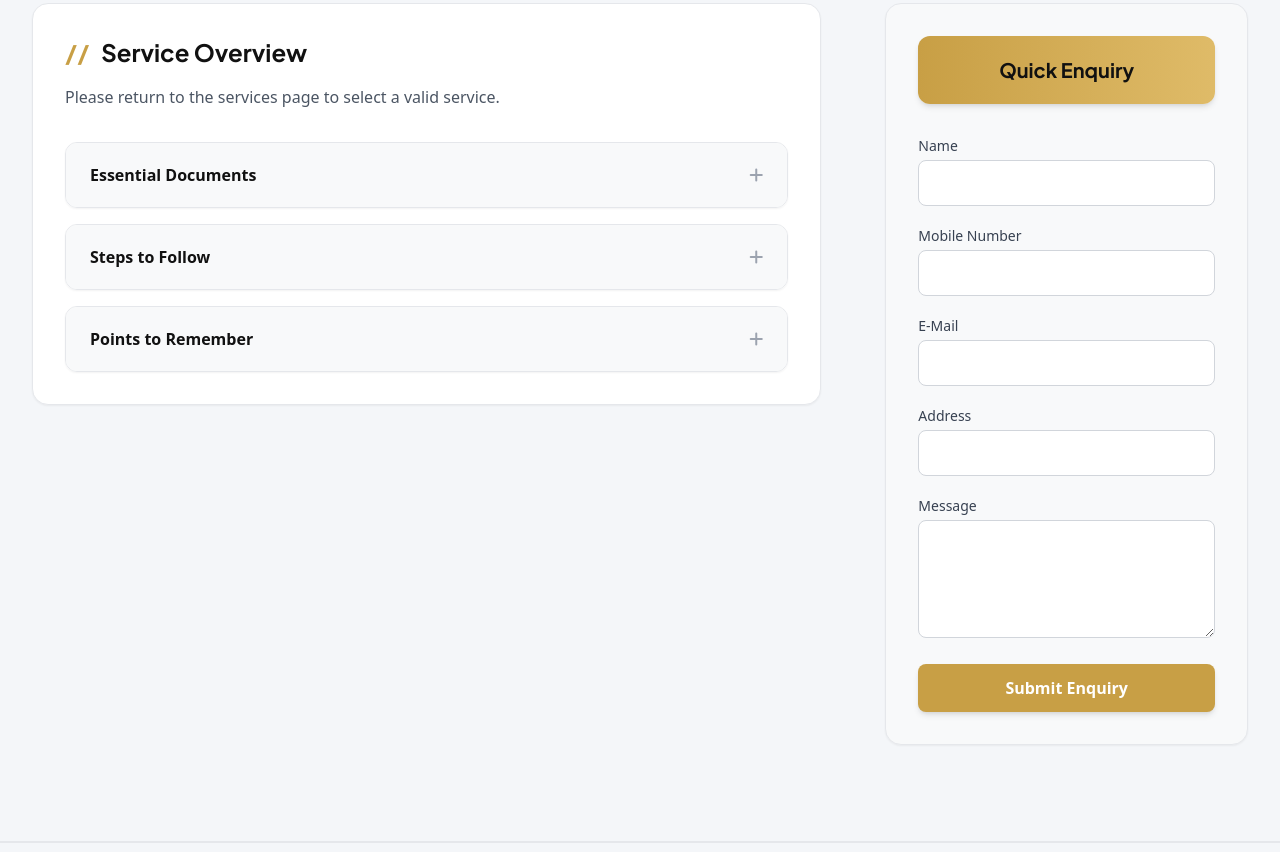
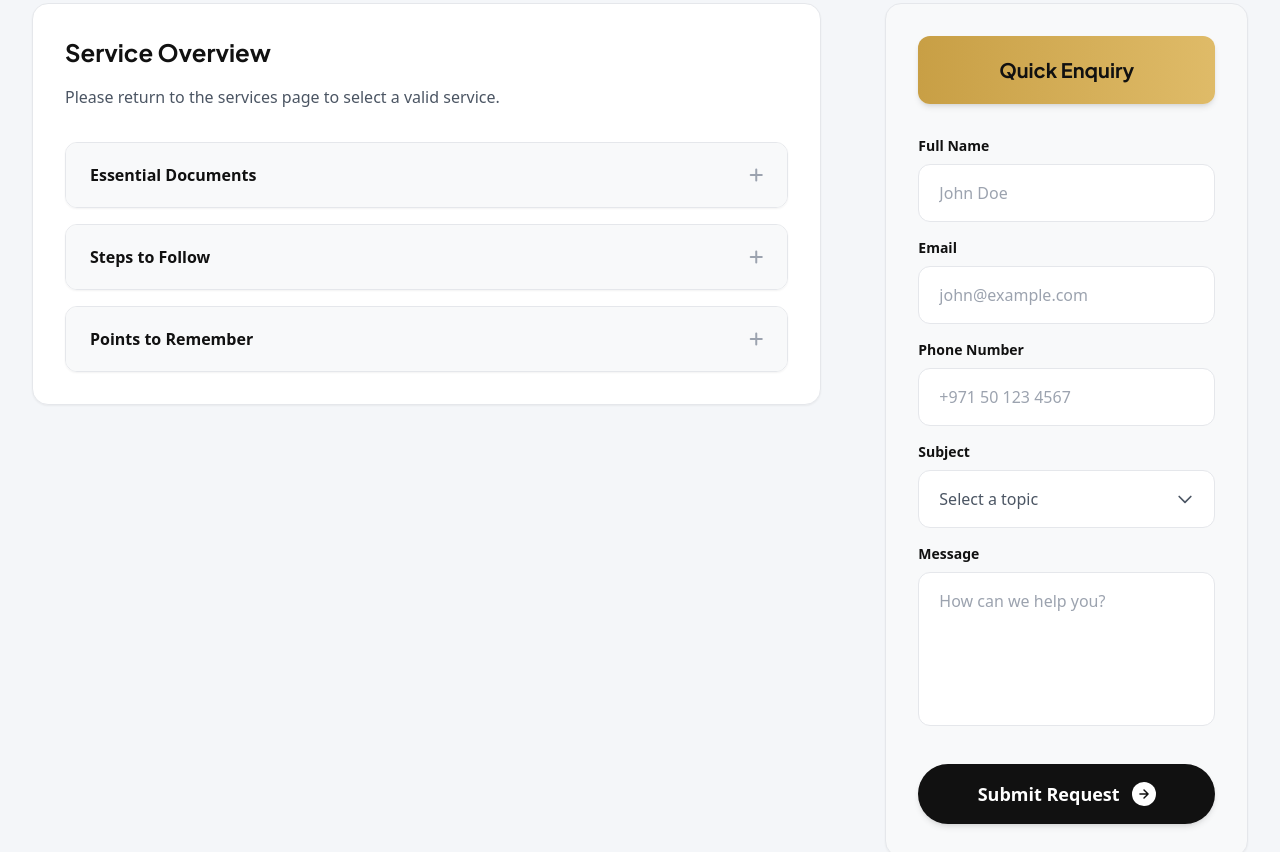
Before and after one commit to Ajnasthayyil/Al-Reiad-Project, a plain HTML site: page service-details.html in a window 1280 px wide. Shown: the part 298-1150 px from the top of the page. Drawn offline with nearby package versions, Linux system fonts and the light colour scheme.

Commit message:
Remove gold // prefix from service subtitle

```diff
--- a/service-details.html
+++ b/service-details.html
@@ -111,7 +111,7 @@
  <div class="lg:col-span-2 space-y-8 afu2">
  <div class="bg-white p-8 rounded-2xl shadow-sm border border-gray-200">
  <h2 class="text-2xl font-bold text-[#111111] mb-4 flex items-center gap-3">
- <span class="text-[#c89f45]">//</span> <span id="service-subtitle">Service Overview</span>
+ <span id="service-subtitle">Service Overview</span>
  </h2>
  <p id="service-desc" class="text-gray-600 leading-relaxed mb-8">
  Loading details...
@@ -168,38 +168,56 @@
  <h3 class="font-display font-bold text-xl">Quick Enquiry</h3>
  </div>
 
- <form class="space-y-5" onsubmit="event.preventDefault(); alert('Thank you for your enquiry. We will contact you soon.');">
- <div class="grid grid-cols-1 gap-5">
- <div>
- <label class="block text-sm font-medium text-gray-700 mb-1">Name</label>
- <input type="text" class="w-full border border-gray-300 rounded-lg px-4 py-2.5 focus:outline-none focus:border-[#c89f45] focus:ring-1 focus:ring-[#c89f45] transition-colors" required>
- </div>
- <div>
- <label class="block text-sm font-medium text-gray-700 mb-1">Mobile Number</label>
- <input type="text" class="w-full border border-gray-300 rounded-lg px-4 py-2.5 focus:outline-none focus:border-[#c89f45] focus:ring-1 focus:ring-[#c89f45] transition-colors" required>
- </div>
- </div>
+  <form id="contact-form" novalidate class="space-y-6" onsubmit="event.preventDefault(); alert('Thank you for your enquiry. We will contact you soon.');">
+    <div class="space-y-4">
+      <div class="space-y-2">
+        <label for="name" class="block text-sm font-semibold text-[#111111]">Full Name</label>
+        <input id="name" name="name" type="text" placeholder="John Doe" required class="w-full rounded-xl border border-gray-200 px-5 py-4 text-gray-600 focus:border-[#111111] focus:ring-1 focus:ring-[#111111] outline-none transition-all bg-white hover:border-[#111111]/50">
+      </div>
 
- <div class="grid grid-cols-1 gap-5">
- <div>
- <label class="block text-sm font-medium text-gray-700 mb-1">E-Mail</label>
- <input type="email" class="w-full border border-gray-300 rounded-lg px-4 py-2.5 focus:outline-none focus:border-[#c89f45] focus:ring-1 focus:ring-[#c89f45] transition-colors">
- </div>
- <div>
- <label class="block text-sm font-medium text-gray-700 mb-1">Address</label>
- <input type="text" class="w-full border border-gray-300 rounded-lg px-4 py-2.5 focus:outline-none focus:border-[#c89f45] focus:ring-1 focus:ring-[#c89f45] transition-colors">
- </div>
- </div>
+      <div class="space-y-2">
+        <label for="email" class="block text-sm font-semibold text-[#111111]">Email</label>
+        <input id="email" name="email" type="email" placeholder="john@example.com" required class="w-full rounded-xl border border-gray-200 px-5 py-4 text-gray-600 focus:border-[#111111] focus:ring-1 focus:ring-[#111111] outline-none transition-all bg-white hover:border-[#111111]/50">
+      </div>
 
- <div>
- <label class="block text-sm font-medium text-gray-700 mb-1">Message</label>
- <textarea rows="4" class="w-full border border-gray-300 rounded-lg px-4 py-2.5 focus:outline-none focus:border-[#c89f45] focus:ring-1 focus:ring-[#c89f45] transition-colors" required></textarea>
- </div>
+      <div class="space-y-2">
+        <label for="phone" class="block text-sm font-semibold text-[#111111]">Phone Number</label>
+        <input id="phone" name="phone" type="tel" placeholder="+971 50 123 4567" required class="w-full rounded-xl border border-gray-200 px-5 py-4 text-gray-600 focus:border-[#111111] focus:ring-1 focus:ring-[#111111] outline-none transition-all bg-white hover:border-[#111111]/50">
+      </div>
 
- <button type="submit" class="w-full bg-[#c89f45] hover:bg-[#a37e32] text-white font-bold py-3 rounded-lg transition-colors shadow-md mt-2">
- Submit Enquiry
- </button>
- </form>
+      <div class="space-y-2">
+        <label for="subject" class="block text-sm font-semibold text-[#111111]">Subject</label>
+        <div class="relative">
+          <select id="subject" name="subject" required class="w-full rounded-xl border border-gray-200 px-5 py-4 text-gray-600 focus:border-[#111111] focus:ring-1 focus:ring-[#111111] outline-none transition-all bg-white hover:border-[#111111]/50 appearance-none cursor-pointer">
+            <option value="" disabled selected>Select a topic</option>
+            <option>Visa Processing</option>
+            <option>Emirates ID</option>
+            <option>Business Setup</option>
+            <option>Labour &amp; Municipality Services</option>
+            <option>General Enquiry</option>
+            <option>Other</option>
+          </select>
+          <div class="absolute inset-y-0 right-5 flex items-center pointer-events-none text-gray-600">
+            <svg class="w-5 h-5" fill="none" stroke="currentColor" viewBox="0 0 24 24"><path stroke-linecap="round" stroke-linejoin="round" stroke-width="2" d="M19 9l-7 7-7-7"></path></svg>
+          </div>
+        </div>
+      </div>
+
+      <div class="space-y-2">
+        <label for="message" class="block text-sm font-semibold text-[#111111]">Message</label>
+        <textarea id="message" name="message" rows="5" placeholder="How can we help you?" required class="w-full rounded-xl border border-gray-200 px-5 py-4 text-gray-600 focus:border-[#111111] focus:ring-1 focus:ring-[#111111] outline-none transition-all bg-white hover:border-[#111111]/50 resize-none"></textarea>
+      </div>
+
+      <div class="pt-4">
+        <button type="submit" class="w-full inline-flex items-center justify-center gap-3 bg-[#111111] text-white font-bold py-4 rounded-full hover:bg-[#c89f45] shadow-md transition-all text-lg hover:scale-[1.02]">
+          Submit Request
+          <span class="w-6 h-6 rounded-full bg-white flex items-center justify-center shrink-0">
+            <svg class="w-3.5 h-3.5 text-[#111111]" fill="none" stroke="currentColor" viewBox="0 0 24 24"><path stroke-linecap="round" stroke-linejoin="round" stroke-width="2.5" d="M5 12h14M12 5l7 7-7 7"></path></svg>
+          </span>
+        </button>
+      </div>
+    </div>
+  </form>
  </div>
  </div>
 
```
